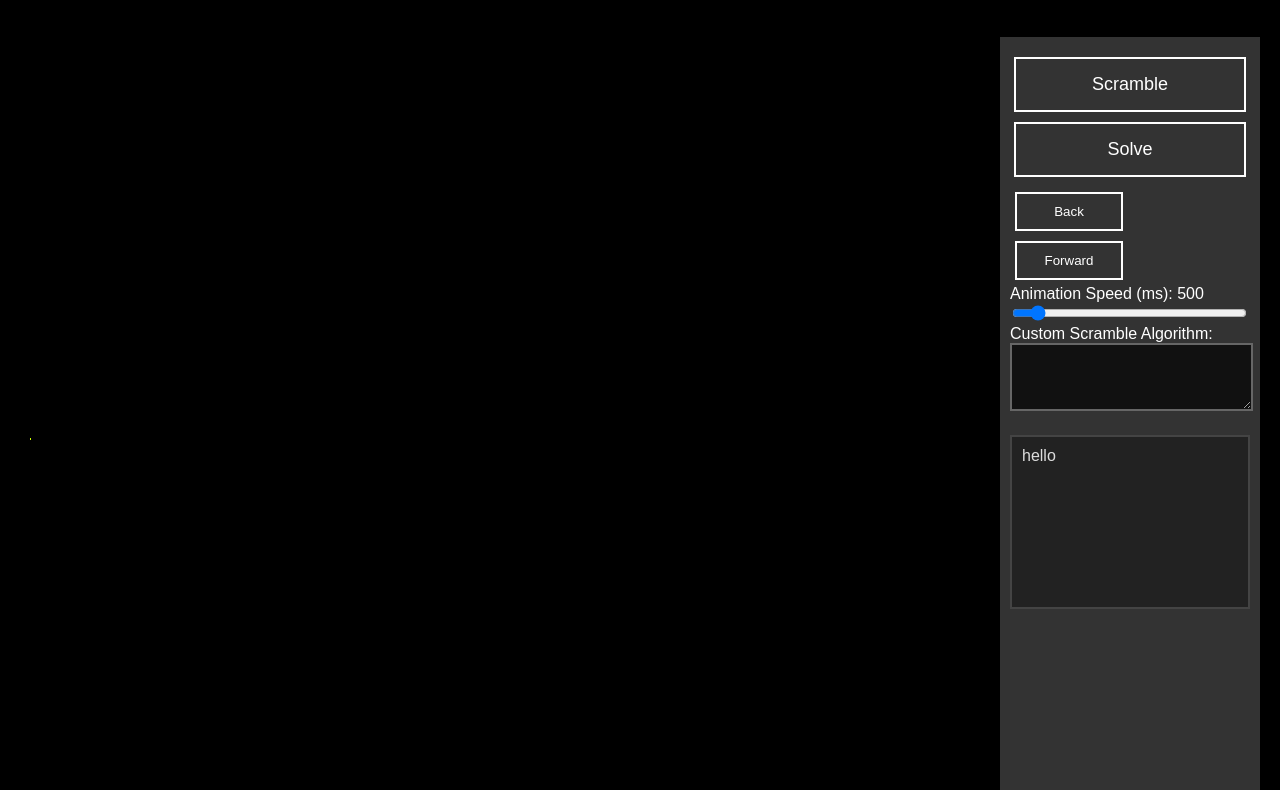
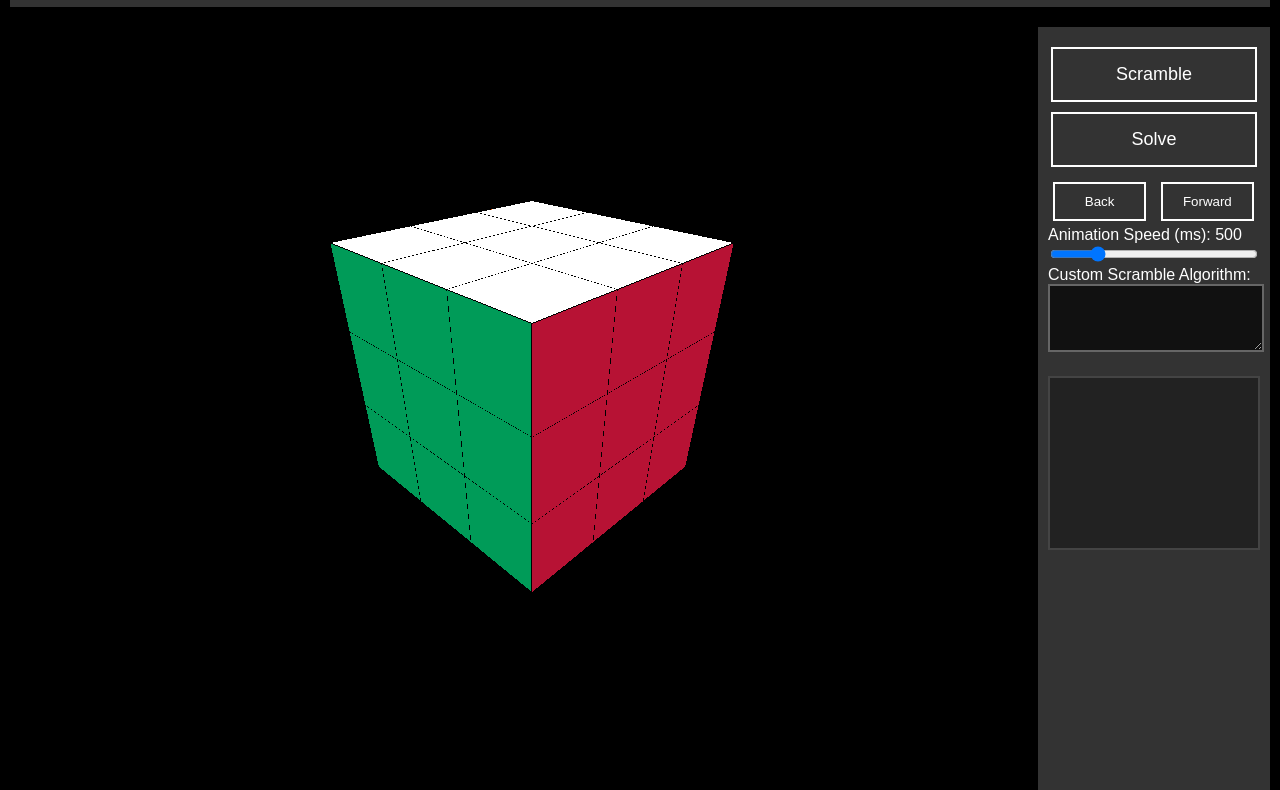
Before and after one commit to ArjunS132/cubeSolver, a website built with Vite: page index.html in a window 1280 px wide. Shown: the part 122-912 px from the top of the page. Built offline with nearby package versions, Linux system fonts and the light colour scheme; animation ran at ten frames a second.

Commit message:
set up basic scramble and solve button. also changed oribital camera so the scene is controled better

```diff
--- a/index.html
+++ b/index.html
@@ -23,12 +23,11 @@
                     <button id="forwardButton">Forward</button>
                 </div>
                 <label for="speedSlider">Animation Speed (ms): <span id="speedValue">500</span></label>
-                <input type="range" id="speedSlider" min="100" max="5000" step="100" value="500">
+                <input type="range" id="speedSlider" min="100" max="2000" step="10" value="500">
                 <br>
                 <label for="customScramble">Custom Scramble Algorithm:</label>
                 <textarea id="customScramble" rows="4" class="custom-scramble-input"></textarea>
-                <div class="console">
-                    hello
+                <div class="console" id="console">
                     <!-- This is your console output area. You can append content here using JavaScript. -->
                 </div>
             </div>
--- a/main.js
+++ b/main.js
@@ -10,30 +10,35 @@ import * as THREE from 'three'
 import {OrbitControls} from 'three/examples/jsm/controls/OrbitControls'
 
 const scene = new THREE.Scene();
-const camera = new THREE.PerspectiveCamera( 75, ( window.innerWidth * 0.70) / window.innerHeight, 0.1, 1000);
-camera.lookAt(0, 0, 0);
+const camera = new THREE.PerspectiveCamera( 75, ( window.innerWidth * 0.80) / window.innerHeight, 0.1, 1000);
 
 const renderer = new THREE.WebGLRenderer({
     canvas: document.querySelector('#cube-canvas'),
 });
 
 renderer.setPixelRatio( window.devicePixelRatio );
-renderer.setSize( window.innerWidth * 0.70, window.innerHeight );
+renderer.setSize( window.innerWidth * 0.80, window.innerHeight );
 
 camera.position.setZ(5);
 camera.position.setX(5);
 camera.position.setY(5);
-camera.rotation.x =  Math.PI / 6 ;
 
 renderer.render( scene, camera );
 
+
+const targetPoint = new THREE.Vector3(1, 1, 1);
+
 const controls = new OrbitControls(camera, renderer.domElement);
+controls.target.copy(targetPoint);
+camera.lookAt(targetPoint);
+
 const cube = new Cube(3);
 const gridLines = new THREE.GridHelper(50, 50)
 
 const axesHelper = new THREE.AxesHelper(8);
 
-scene.add(gridLines, axesHelper);
+// scene.add(gridLines, axesHelper);
+scene.add(cube.cubeGroup);
 function animate(t) {
     requestAnimationFrame( animate );
     controls.update;
@@ -43,10 +48,10 @@ function animate(t) {
 
 animate()
 
-const tester = new Tester(scene);
+// const tester = new Tester(scene);
 // tester.testPll();
 // tester.testGreenYellow();
-tester.testScrambleIntoSolve(1);
+// tester.testScrambleIntoSolve(1);
 // tester.testYRotation();
 // tester.testMInvertedRotation(50);
 // tester.testF2LHelper();
@@ -56,3 +61,30 @@ tester.testScrambleIntoSolve(1);
 // tester.testlRotation();
 // tester.testlIRotation(3);
 // tester.testOLL();
+let scrambler = new Scrambler();
+let solver = new Solver();
+
+document.addEventListener("DOMContentLoaded", function () {
+    const scrambleButton = document.getElementById("scrambleButton");
+    const solveButton = document.getElementById("solveButton");
+    const backButton = document.getElementById("backButton");
+    const forwardButton = document.getElementById("forwardButton");
+    const speedSlider = document.getElementById("speedSlider");
+    const speedValue = document.getElementById("speedValue");
+    const customScramble = document.getElementById("customScramble");
+
+    // Add event listeners and implement functionality here
+    scrambleButton.addEventListener("click", function () {
+        // Add the functionality for the scramble button here
+        scrambler.scramble(cube, 10, speedValue.innerText);
+    });
+
+    solveButton.addEventListener("click", function () {
+        solver.Solve(cube, speedValue.innerText);
+    });
+
+    speedSlider.addEventListener("change", function () {
+        speedValue.innerText = speedSlider.value;
+    });
+
+});
--- a/src/Solver.js
+++ b/src/Solver.js
@@ -4,6 +4,7 @@ import {PLLCASES, OLLCASES} from './constants'
 export default class Solver {
 
     constructor() {
+        this.terminal = document.getElementById("console");
     }
 
     async Solve(cube, speed) {
@@ -126,6 +127,8 @@ export default class Solver {
             default:
                 break; // Optional default case with a break
         }
+
+        this.terminal.innerText = this.terminal.innerText + rotations + "\n";
         await cube.parseRotations(rotations, speed);
 
         // get yellow + red to right position
@@ -230,6 +233,7 @@ export default class Solver {
             default:
                 break; // Optional default case with a break
         }
+        this.terminal.innerText = this.terminal.innerText + rotations + "\n";
         await cube.parseRotations(rotations, speed);
 
         // get yellow + blue to right position
@@ -333,6 +337,7 @@ export default class Solver {
             default:
                 break; // Optional default case with a break
         }
+        this.terminal.innerText = this.terminal.innerText + rotations + "\n";
         await cube.parseRotations(rotations, speed);
 
         // get yellow + orange to right position
@@ -436,6 +441,7 @@ export default class Solver {
                 rotations == "";
                 break; // Optional default case with a break
         }
+        this.terminal.innerText = this.terminal.innerText + rotations + "\n";
         await cube.parseRotations(rotations, speed);
         return position + rotations;
     }
@@ -444,6 +450,7 @@ export default class Solver {
         // do all 4 pairs
         for (let i = 0; i < 4; i++) {
             await this.f2lHelper(cube, speed)
+            this.terminal.innerText = this.terminal.innerText + "y\n";
             await cube.parseRotations("y", speed);
         }
     }
@@ -475,6 +482,7 @@ export default class Solver {
             default:
                 break;
         }
+        this.terminal.innerText = this.terminal.innerText + rotations + "\n";
         await cube.parseRotations(rotations, speed);
         rotations = "";
         cornerPosition = cube.findPiece( [ downColor, rightColor, frontColor ]);
@@ -493,6 +501,7 @@ export default class Solver {
             default:
 
         }
+        this.terminal.innerText = this.terminal.innerText + rotations + "\n";
         await cube.parseRotations(rotations, speed);
         edgePosition = await cube.findPiece( [ rightColor, frontColor ] );
         rotations = "";
@@ -510,6 +519,7 @@ export default class Solver {
             default:
                 break;
         }
+        this.terminal.innerText = this.terminal.innerText + rotations + "\n";
         await cube.parseRotations(rotations, speed);
         edgePosition = await cube.findPiece( [ rightColor, frontColor ] );
         cornerPosition = cube.findPiece( [ downColor, rightColor, frontColor ]);
@@ -533,6 +543,7 @@ export default class Solver {
                     rotations += "R' R' U' U' F R2 F' U' U' R' U R'"
                 }
             }
+        this.terminal.innerText = this.terminal.innerText + rotations + "\n";
             await cube.parseRotations(rotations, speed);
             returnStatement.push("misoriented" + edgePosition + rotations);
         }
@@ -558,6 +569,7 @@ export default class Solver {
                     rotations +="U F' U' F U' R U R'";
                 }
             }
+        this.terminal.innerText = this.terminal.innerText + rotations + "\n";
             await cube.parseRotations(rotations, speed);
             returnStatement.push("edge in place " + edgePosition + rotations);
         }
@@ -592,6 +604,7 @@ export default class Solver {
                 default:
                     break;
             }
+        this.terminal.innerText = this.terminal.innerText + rotations + "\n";
             await cube.parseRotations(rotations, speed);
             edgePosition = await cube.findPiece( [ rightColor, frontColor ] );
             rotations = "";
@@ -614,6 +627,7 @@ export default class Solver {
                     rotations += "y L' U L U' L' U L y'"
                 }
             }
+        this.terminal.innerText = this.terminal.innerText + rotations + "\n";
             await cube.parseRotations(rotations, speed);
             returnStatement.push("corner in place" + edgePosition + rotations);
         }
@@ -655,6 +669,7 @@ export default class Solver {
                 default:
                     break;
             }
+        this.terminal.innerText = this.terminal.innerText + rotations + "\n";
             await cube.parseRotations(rotations, speed);
             returnStatement.push("white up" + edgePosition + rotations);
         }
@@ -696,6 +711,7 @@ export default class Solver {
                 default:
                     break;
             }
+        this.terminal.innerText = this.terminal.innerText + rotations + "\n";
             await cube.parseRotations(rotations, speed);
             returnStatement.push("green up" + edgePosition + rotations);
         }
@@ -738,6 +754,7 @@ export default class Solver {
                 default:
                     break;
             }
+        this.terminal.innerText = this.terminal.innerText + rotations + "\n";
             await cube.parseRotations(rotations, speed);
             returnStatement.push("red up" + edgePosition + rotations);
         }
@@ -762,6 +779,7 @@ export default class Solver {
                 matchFound = true;
             }
         }
+        this.terminal.innerText = this.terminal.innerText + rotations + "\n";
         await cube.parseRotations(rotations, speed);
         return returnStatement;
     }
@@ -797,10 +815,12 @@ export default class Solver {
             }
         }
         console.log(rotations);
+        this.terminal.innerText = this.terminal.innerText + rotations + "\n";
         await cube.parseRotations(rotations, speed);
         let numURotations = 0;
         let promises = [];
         for (let i = 0; !( await this.solved(cube) ) && i < 4; i++) {
+            this.terminal.innerText = this.terminal.innerText + rotations + "\n";
             await cube.parseRotations("U", 1);
         }
         // await Promise.all(promises);
--- a/src/cube.js
+++ b/src/cube.js
@@ -1511,7 +1511,7 @@ export default class Cube {
                     break;
                 default:
                     playRotation = false;
-                    console.log("unknown rotation",  rotations);
+                   console.log("unknown rotation",  rotations);
             }
             if( playRotation ) {
                 tween.start();
--- a/style.css
+++ b/style.css
@@ -14,13 +14,14 @@ body {
     display: flex;
     flex: 1;
     flex-direction: column;
-    padding: 20px;
+    padding: 10px;
 }
 
 header {
     width: 100%;
     text-align: center;
     font-size: 24px;
+    background-color: #333;
 }
 
 .content {
@@ -71,7 +72,7 @@ button:hover {
 .navigation button {
     margin: 5px;
     display: inline-block;
-    width: 45%;
+    width: 44%;
 }
 
 .console {
@@ -81,7 +82,7 @@ button:hover {
     border: 2px solid #444;
     margin-top: 20px;
     min-height: 150px;
-    max-height: 300px;
+    max-height: 250px;
     overflow-y: auto;
 }
 
```
Also changed, not shown: counter.js (deleted, +0 -9 lines).
